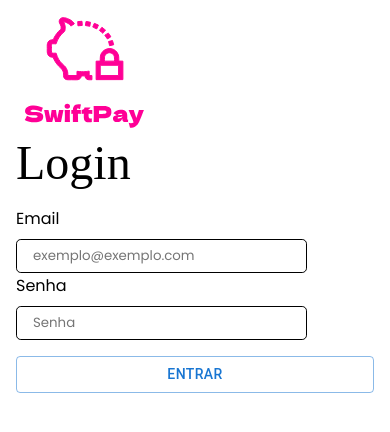
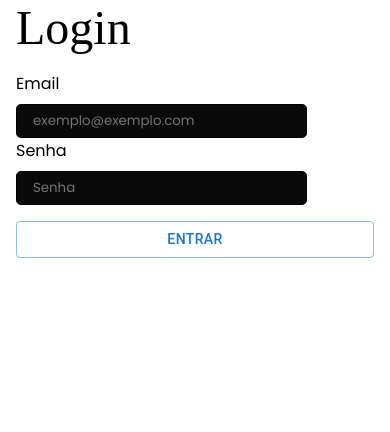
Before and after one commit to TiagoHolandaa/authentication, a Next.js app: page /signin in a window 390 px wide. Shown: the top 432 px of the page. Built offline with nearby package versions, Linux system fonts and the light colour scheme; a web font is replaced by a local one.

Commit message:
clean architecture

```diff
--- a/assets/styles/Login.module.css
+++ b/assets/styles/Login.module.css
@@ -23,7 +23,7 @@
   border-radius: 0.3rem;
   width: 30rem;
   height: 2rem;
-  background-color: #fff;
+  background-color: #0a0a0a;
   border: 1px solid #000;
   padding: 1rem;
   transition: all 0.4s;
@@ -76,7 +76,7 @@
     border-radius: 0.3rem;
     width: auto;
     height: 2rem;
-    background-color: #fff;
+    background-color: #0a0a0a;
     border: 1px solid #000;
     padding: 1rem;
     transition: all 0.4s;
--- a/assets/styles/globals.css
+++ b/assets/styles/globals.css
@@ -42,12 +42,12 @@
   --card-rgb: 180, 185, 188;
   --card-border-rgb: 131, 134, 135;
 }
-/*
+
 @media (prefers-color-scheme: dark) {
   :root {
     --foreground-rgb: 255, 255, 255;
-    --background-start-rgb: 255, 255, 255;
-  --background-end-rgb: 255, 255, 255;
+    --background-start-rgb: 0, 0, 0;
+  --background-end-rgb: 0, 0, 0;
 
     --primary-glow: radial-gradient(rgba(1, 65, 255, 0.4), rgba(1, 65, 255, 0));
     --secondary-glow: linear-gradient(
@@ -74,7 +74,7 @@
     --card-rgb: 100, 100, 100;
     --card-border-rgb: 200, 200, 200;
   }
-} */
+}
 
 * {
   font-family: var(--font-poppins);
--- a/src/app/SomeClientComponent.tsx
+++ b/src/app/SomeClientComponent.tsx
@@ -16,8 +16,6 @@ export default function SomeClientComponent({
   const pathname = usePathname()
   const isPublicPage = checkIsPublicRoute(pathname)
 
-  console.log(isPublicPage)
-
   return (
     <html lang="pt-br">
       <body className={inter.className}>
--- a/src/app/page.tsx
+++ b/src/app/page.tsx
@@ -2,7 +2,6 @@
 
 import Image from "next/image";
 import styles from "../../assets/styles/page.module.css";
-import withAuth from "@/application/authentication/authenticated";
 
 function Home() {
   return (
@@ -95,4 +94,4 @@ function Home() {
   );
 }
 
-export default withAuth(Home)
+export default Home
--- a/src/app/signin/page.tsx
+++ b/src/app/signin/page.tsx
@@ -47,9 +47,6 @@ const LoginPage = () => {
 
   return (
     <Container className={styles.boxCenter}>
-      <div>
-        <Image src={logo} alt="logo" />
-      </div>
       <div className={styles.fwTitle}>Login</div>
       <form onSubmit={(e) => handleSubmit(e)}>
         <FormControl className={styles.formGroup}>
--- a/src/application/authentication/authenticated.tsx
+++ b/src/application/authentication/authenticated.tsx
@@ -9,14 +9,15 @@ type PrivateRouteProps = {
 }
 
 const PrivateRoute = ({ children }: PrivateRouteProps) => {
+  const {push} = useRouter()
+
   const isUserAuthenticated = checkUserAuthenticated()
-  const { push } = useRouter()
 
   useEffect(() => {
     if (!isUserAuthenticated) {
       push(APP_ROUTES.public.signin)
     }
-  }, [isUserAuthenticated, push])
+  }, [isUserAuthenticated])
 
   return (
     <>
--- a/src/application/authentication/authenticating.ts
+++ b/src/application/authentication/authenticating.ts
@@ -1,12 +1,10 @@
 //import { api } from "@/src/infrastructure/conection/axiosConection";
 import { AuthenticationParams } from "@/domain/Authenticated";
 import { setCookie } from "@/application/manageCookie/setCookie";
-import { AxiosHttpPostClient } from "@/infrastructure/axiosHttp/axiosHttpClient";
-import { apiHost } from "../conection/axiosConection";
 
 export const authenticatingUser = async (user: AuthenticationParams) => {
     try {
-        // Enviar a solicitação para a API de autenticação com Axios
+        /* // Enviar a solicitação para a API de autenticação com Axios
         const httpClient = new AxiosHttpPostClient();
 
         // Realize uma chamada de POST com a instância do cliente
@@ -14,11 +12,13 @@ export const authenticatingUser = async (user: AuthenticationParams) => {
             "post",
             `${apiHost}/get`,
             user
-        );
+        ); */
+
+        const responseFake = "tokenfakedabjdoiw"
 
         // Verificar a resposta da API e retornar os dados do usuário autenticado
         if (user.email === "tiago.bezerra2004@gmail.com" && user.password === "12345678") {
-            setCookie('token', response.data, 7)
+            setCookie('token', responseFake, 7)
         } else {
             throw new Error("Erro na API")
         }
--- a/src/application/manageCookie/getCookie.ts
+++ b/src/application/manageCookie/getCookie.ts
@@ -13,6 +13,6 @@ export const getCookie = (name: string) => {
             }
         }
     } catch (error) {
-        throw new Error('Erro em encontrar o value do token: ' + error)
+        console.log('Erro em encontrar o value do token: ' + error)
     }
 }
```
Also changed, not shown: src/presentation/router/LoginPageRoute.tsx (+4 -5 lines).
